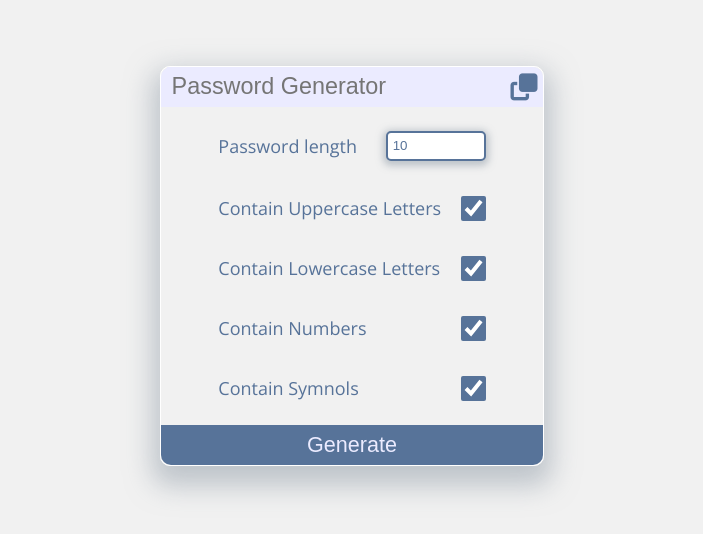
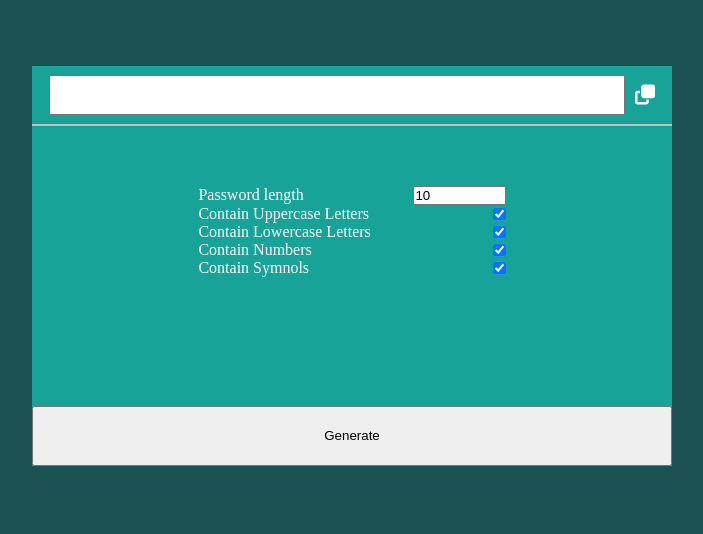
Before and after one commit to sinansarikaya/Javascript-Password-Generator, a plain HTML site: page index.html in a window 1280 px wide. Shown: the part 134-668 px from the top of the page, without its empty margins (288-991 px from the left). Drawn offline with nearby package versions, Linux system fonts and the light colour scheme.

Commit message:
Revert "Style updated"

```diff
--- a/css/style.css
+++ b/css/style.css
@@ -1,115 +1,73 @@
 * {
+  margin: 0;
+  padding: 0;
   box-sizing: border-box;
-  padding: 0;
-  margin: 0;
 }
-html {
-  font-size: 18px;
-  font-family: "Open Sans", sans-serif;
-}
-main {
+#container {
   width: 100%;
   height: 100vh;
+  overflow-y: auto;
   display: flex;
   justify-content: center;
   align-items: center;
-  background-color: #f1f1f1;
+  background-color: #1c5253;
+  color: #fff;
 }
-#container {
-  width: 30%;
+section {
+  width: 50%;
   height: 50%;
-  border: 1px solid #fff;
-  border-radius: 10px;
+  background-color: #17a398;
+}
+.header {
+  width: 100%;
+  height: 15%;
+  border-bottom: 2px solid silver;
+  display: flex;
+  justify-content: center;
+  align-items: center;
+}
+.header .password-input {
+  width: 90%;
+  height: 70%;
+}
+.content {
+  width: 100%;
+  height: 85%;
+  display: flex;
+  flex-direction: column;
+  gap: 10px;
+}
+.content label {
   display: flex;
   justify-content: space-between;
-  flex-direction: column;
-  box-shadow: 0 12px 27px 8px rgba(141, 153, 165, 0.5);
+  width: 60%;
 }
-#container header {
+.fa-copy {
+  cursor: pointer;
+  color: #fff;
+  font-size: 20px;
+  margin-left: 10px;
+}
+.fa-copy:hover {
+  color: #1c5253;
+}
+.submit {
   width: 100%;
-  height: 10%;
-  display: flex;
-  align-items: center;
-  justify-content: center;
-  background-color: #ebebff;
-  border-top-left-radius: 10px;
-  border-top-right-radius: 10px;
+  height: 60px;
+  cursor: pointer;
+  margin-top: auto;
 }
-#container header .password-input {
-  width: 90%;
-  height: 100%;
-  border: none;
-  outline: none;
-  border-top: 8px;
-  background-color: #ebebff;
-  padding: 5px;
-  color: #577399;
-  font-size: 1.3rem;
-}
-#container header .fa-copy {
-  font-size: 1.5rem;
-  color: #577399;
-  cursor: pointer;
-  transition: color 0.6s;
-}
-#container header .fa-copy:hover {
-  color: #7d94b5;
-}
-#container section {
-  width: 100%;
-  height: 80%;
-  display: flex;
-  align-items: center;
-  justify-content: center;
-  flex-direction: column;
-  gap: 35px;
-  color: #577399;
-}
-#container section label {
+.content .content-header {
+  margin: auto;
+  width: 80%;
   display: flex;
   justify-content: space-between;
   align-items: center;
-  width: 70%;
+  flex-direction: column;
 }
-#container section .passwordLength {
-  width: 100px;
-  height: 30px;
-  outline: none;
-  border-radius: 5px;
-  border: 2px solid #577399;
-  padding: 5px;
-  color: #577399;
-  box-shadow: 0 2px 7px 3px rgba(141, 153, 165, 0.5);
+.content .content-header .passwordLength {
+  width: 30%;
 }
-#container section .checkbox {
-  accent-color: #577399;
-  width: 25px;
-  height: 25px;
-  cursor: pointer;
-  transition: height 0.5s ease-in;
+.content .content-footer {
+  margin-top: auto;
 }
-
-#container footer {
-  width: 100%;
-  height: 10%;
-  display: flex;
-  align-items: center;
-  justify-content: center;
-}
-#container footer .submit {
-  background-color: #577399;
-  color: #ebebff;
-  width: 100%;
-  height: 100%;
-  outline: 0;
-  border: 0;
-  border-bottom-left-radius: 10px;
-  border-bottom-right-radius: 10px;
-  font-size: 1.2rem;
-  transition: background-color 0.6s;
-  cursor: pointer;
-}
-#container footer .submit:hover {
-  background-color: #7d94b5;
-  color: #ebebff;
-}
--- a/index.html
+++ b/index.html
@@ -4,32 +4,22 @@
     <meta charset="UTF-8" />
     <meta http-equiv="X-UA-Compatible" content="IE=edge" />
     <meta name="viewport" content="width=device-width, initial-scale=1.0" />
-
-    <link rel="preconnect" href="https://fonts.googleapis.com" />
-    <link rel="preconnect" href="https://fonts.gstatic.com" crossorigin />
-    <link
-      href="https://fonts.googleapis.com/css2?family=Open+Sans:wght@400;500;600&display=swap"
-      rel="stylesheet"
-    />
+    <link rel="stylesheet" href="css/style.css" />
     <link
       rel="stylesheet"
       href="https://cdnjs.cloudflare.com/ajax/libs/font-awesome/6.1.2/css/all.min.css"
     />
-    <link rel="stylesheet" href="css/style.css" />
     <title>Password Generator</title>
   </head>
   <body>
-    <main>
     <div id="container">
-        <header>
-          <input
-            type="text"
-            class="password-input"
-            placeholder="Password Generator"
-          />
+      <section>
+        <div class="header">
+          <input type="text" class="password-input" />
           <i class="fa-solid fa-copy" onclick="copyPw()"></i>
-        </header>
-        <section>
+        </div>
+        <div class="content">
+          <div class="content-header">
             <label for="passwordLength">
               Password length
               <input
@@ -43,41 +33,32 @@
             </label>
             <label for="upperCaseCheck">
               Contain Uppercase Letters
-            <input
-              type="checkbox"
-              class="checkbox"
-              id="upperCaseCheck"
-              checked
-            />
+              <input type="checkbox" id="upperCaseCheck" checked />
             </label>
             <label for="lowerCaseCheck">
               Contain Lowercase Letters
-            <input
-              type="checkbox"
-              class="checkbox"
-              id="lowerCaseCheck"
-              checked
-            />
+              <input type="checkbox" id="lowerCaseCheck" checked />
             </label>
             <label for="numberCheck">
               Contain Numbers
-            <input type="checkbox" class="checkbox" id="numberCheck" checked />
+              <input type="checkbox" id="numberCheck" checked />
             </label>
             <label for="symbolCheck">
               Contain Symnols
-            <input type="checkbox" class="checkbox" id="symbolCheck" checked />
+              <input type="checkbox" id="symbolCheck" checked />
             </label>
-        </section>
-        <footer>
+          </div>
+          <div class="content-footer">
             <input
               type="submit"
               class="submit"
               onclick="generatePassword()"
               value="Generate"
             />
-        </footer>
           </div>
-    </main>
+        </div>
+      </section>
+    </div>
     <script src="js/app.js"></script>
   </body>
 </html>
```
Lines whose indentation alone changed are shown as unchanged.
